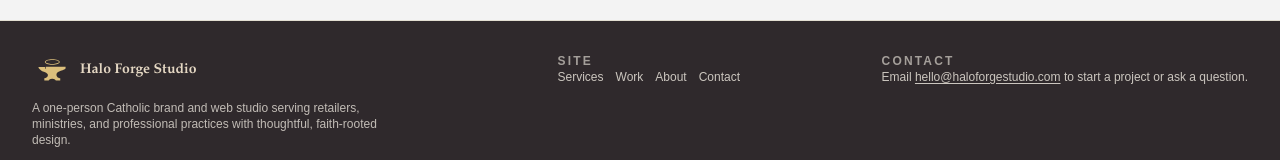
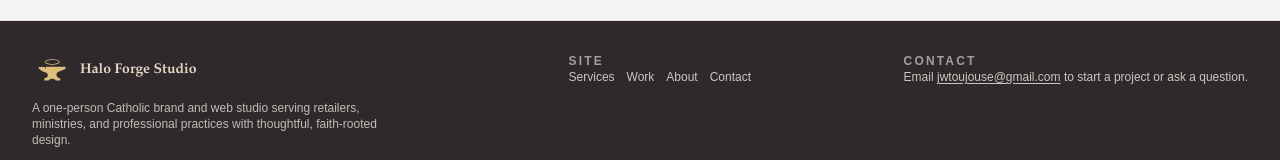
Before and after one commit to jordan2juice/halo-forge-studio, a Next.js app: page / in a window 1280 px wide. Shown: the part 3328-3488 px from the top of the page. Built offline with nearby package versions, Linux system fonts and the light colour scheme.

Commit message:
`Update email addresses in Footer and ContactPage components`

```diff
--- a/app/components/layout/Footer.tsx
+++ b/app/components/layout/Footer.tsx
@@ -58,10 +58,10 @@ export default function Footer() {
           <p className="saint-sans text-xs text-halo-offwhite/80">
             Email{" "}
             <a
-              href="mailto:hello@haloforgestudio.com"
+              href="mailto:jwtoujouse@gmail.com"
               className="underline underline-offset-2 hover:text-halo-gold"
             >
-              hello@haloforgestudio.com
+              jwtoujouse@gmail.com
             </a>{" "}
             to start a project or ask a question.
           </p>
--- a/app/contact/page.tsx
+++ b/app/contact/page.tsx
@@ -27,10 +27,10 @@ export default function ContactPage() {
           <p className="saint-sans text-xs text-halo-dusk/70">
             Prefer email? Reach out directly at{" "}
             <a
-              href="mailto:hello@haloforge.studio"
+              href="mailto:jwtoujouse@gmail.com"
               className="underline underline-offset-2 hover:text-halo-teal"
             >
-              hello@haloforge.studio
+              jwtoujouse@gmail.com
             </a>
             .
           </p>
```
